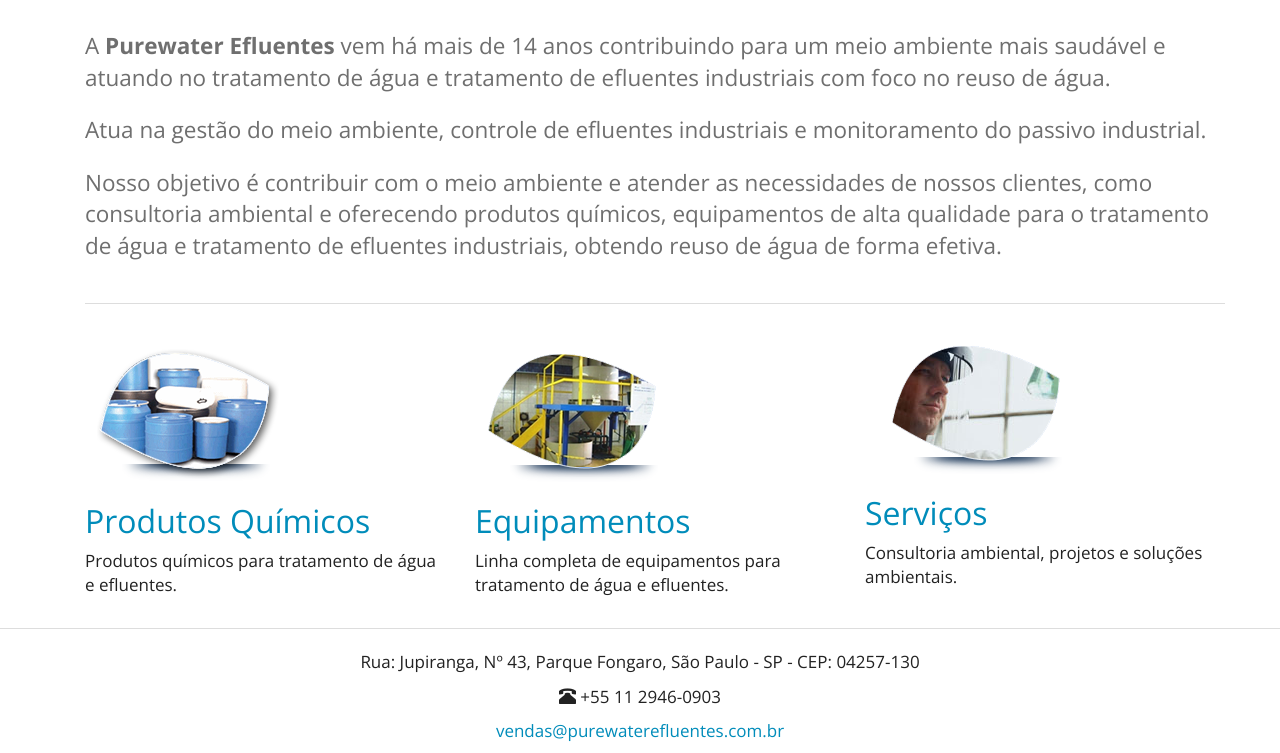
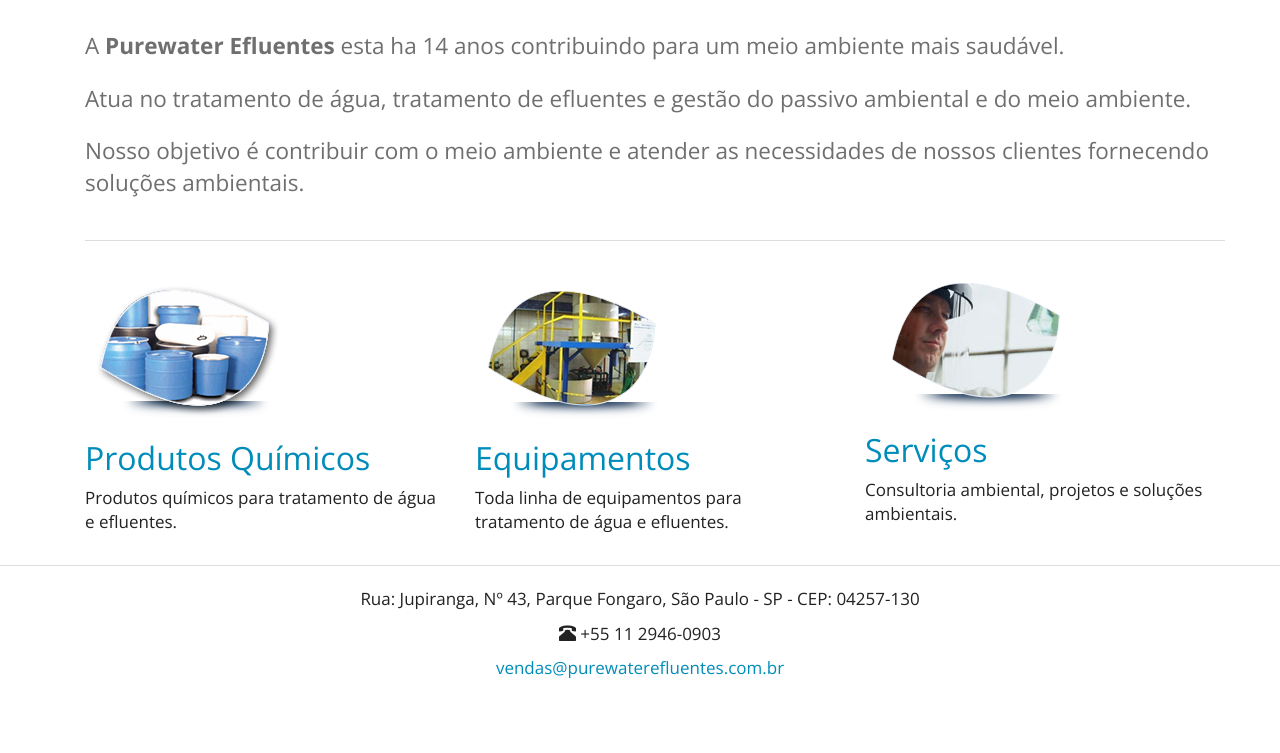
Before and after one commit to purewaterefluentes/purewaterefluentes.github.io, a Jekyll site: the page built from index.html, in a window 1280 px wide and 1047 px high. Shown: the part 294-1047 px from the top of the window. Built offline with Jekyll 4.4.1, drawn with Linux system fonts in a browser that asks for light colours; nearby versions of some CDN libraries; library files that are not in the unit come from our copies.

Commit message:
Update index.html

```diff
--- a/index.html
+++ b/index.html
@@ -6,9 +6,9 @@
 ---
 
     <div class="container">
-      <p class="lead">A <strong>Purewater Efluentes</strong> vem há mais de 14 anos contribuindo para um meio ambiente mais saudável e atuando no tratamento de água e tratamento de efluentes industriais com foco no reuso de água.</p>
-      <p class="lead">Atua na gestão do meio ambiente, controle de efluentes industriais e monitoramento do passivo industrial.</p>
-      <p class="lead">Nosso objetivo é contribuir com o meio ambiente e atender as necessidades de nossos clientes, como consultoria ambiental e oferecendo produtos químicos, equipamentos de alta qualidade para o tratamento de água e tratamento de efluentes industriais, obtendo reuso de água de forma efetiva.</p>
+      <p class="lead">A <strong>Purewater Efluentes</strong> esta ha 14 anos contribuindo para um meio ambiente mais saudável.</p>
+      <p class="lead">Atua no tratamento de água, tratamento de efluentes e gestão do passivo ambiental e do meio ambiente.</p>
+      <p class="lead">Nosso objetivo é contribuir com o meio ambiente e atender as necessidades de nossos clientes fornecendo soluções ambientais.</p>
 
     </div>
 
@@ -23,7 +23,7 @@
           <div class="col-md-4">
             <img src="/website/images/icon_ete_compacta.png" alt="Equipamentos" class="img-responsive" />
             <a href="/equipamentos"><h2>Equipamentos</h2></a>
-            <p>Linha completa de equipamentos para tratamento de água e efluentes.</p>
+            <p>Toda linha de equipamentos para tratamento de água e efluentes.</p>
          </div>
           <div class="col-md-4">
             <img src="/website/images/icon_analise_laboratorial.png" alt="Serviços" class="img-responsive" />
```
